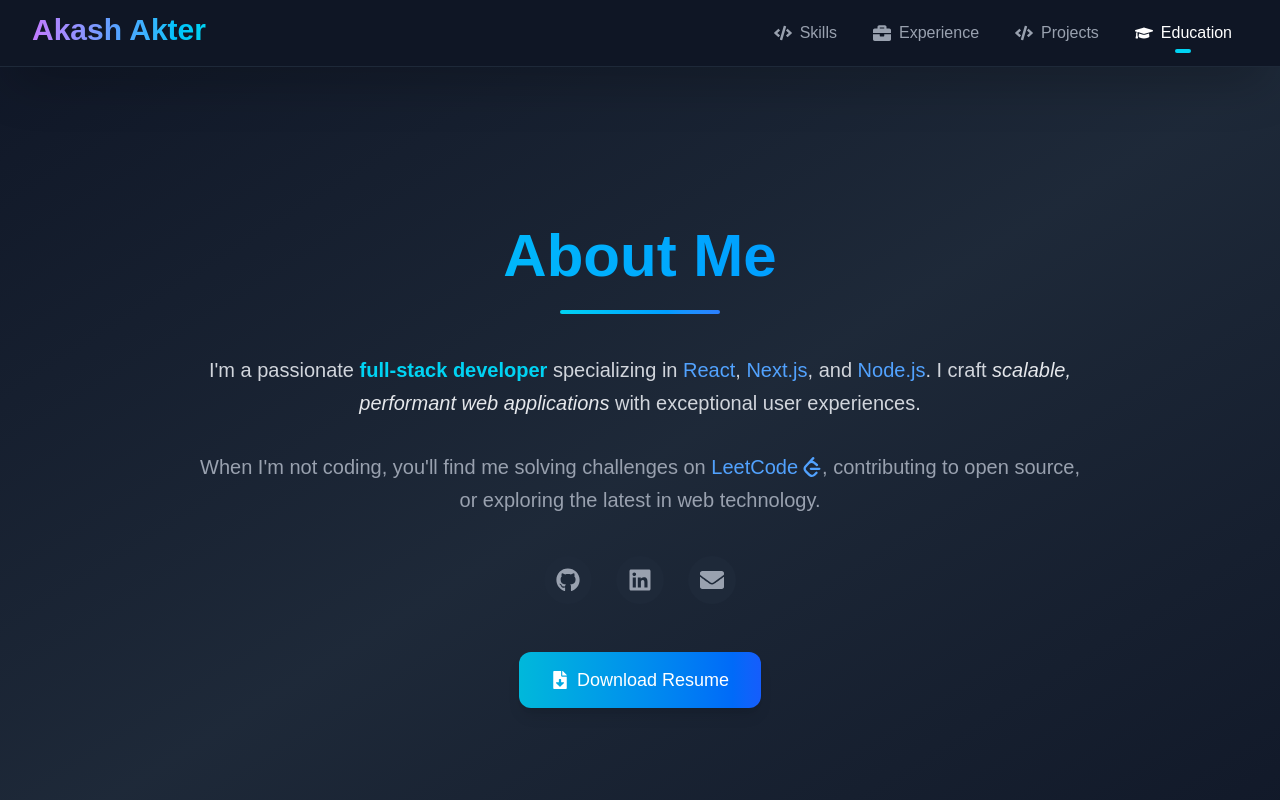
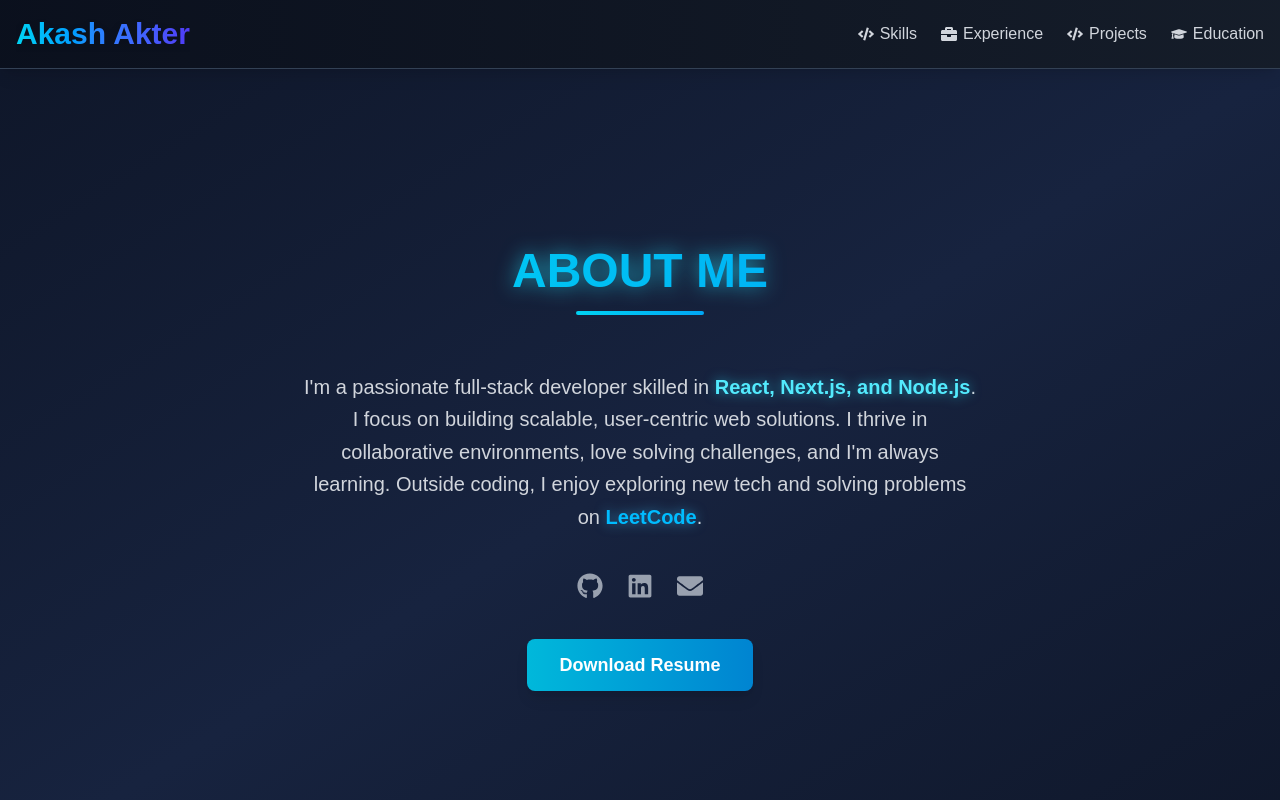
Before and after one commit to AkashAkter/akash-akter-portfolio, a Next.js app: page / in a window 1280 px wide. Shown: the top 800 px of the page. Built offline with nearby package versions, Linux system fonts and the light colour scheme; a web font is replaced by a local one.

Commit message:
updating

```diff
--- a/src/components/AboutMe.tsx
+++ b/src/components/AboutMe.tsx
@@ -1,15 +1,7 @@
-/* eslint-disable react/no-unescaped-entities */
 "use client";
 
 import React from "react";
-import {
-  FaGithub,
-  FaLinkedin,
-  FaEnvelope,
-  FaFileDownload,
-} from "react-icons/fa";
-import { motion } from "framer-motion";
-import { SiLeetcode } from "react-icons/si";
+import { FaGithub, FaLinkedin, FaEnvelope } from "react-icons/fa";
 
 const AboutMe = () => {
   const handleResumeDownload = () => {
@@ -19,131 +11,73 @@
     link.click();
   };
 
-  // Animation variants
-  const container = {
-    hidden: { opacity: 0 },
-    show: {
-      opacity: 1,
-      transition: {
-        staggerChildren: 0.1,
-        delayChildren: 0.3,
-      },
-    },
-  };
+  return (
+    <div className="hero min-h-screen bg-gradient-to-br from-[#0f172a] via-[#17233f] to-[#0f172a]">
+      <div className="hero-content text-center">
+        <div className="max-w-2xl">
+          {/* Title */}
+          <h1 className="text-4xl md:text-5xl font-bold text-transparent bg-clip-text bg-gradient-to-r from-cyan-400 to-sky-500 mb-4 drop-shadow-[0_0_10px_rgba(34,211,238,0.7)]">
+            ABOUT ME
+          </h1>
 
-  const item = {
-    hidden: { opacity: 0, y: 20 },
-    show: { opacity: 1, y: 0, transition: { duration: 0.5 } },
-  };
+          {/* Divider */}
+          <div className="w-32 h-1 mx-auto bg-gradient-to-r from-cyan-400 to-sky-500 rounded-full mb-8" />
 
-  return (
-    <section className="min-h-screen bg-gradient-to-br from-gray-900 via-gray-800 to-gray-900 flex items-center justify-center px-4 py-20">
-      <motion.div
-        className="max-w-4xl mx-auto"
-        initial="hidden"
-        animate="show"
-        variants={container}
-      >
-        {/* Title */}
-        <motion.h1
-          className="text-5xl md:text-6xl font-bold text-transparent bg-clip-text bg-gradient-to-r from-cyan-400 to-blue-500 mb-6 text-center"
-          variants={item}
-        >
-          About Me
-        </motion.h1>
-
-        {/* Divider */}
-        <motion.div
-          className="w-40 h-1 mx-auto bg-gradient-to-r from-cyan-400 to-blue-500 rounded-full mb-10 opacity-80"
-          variants={item}
-        />
-
-        {/* Content */}
-        <motion.div variants={item}>
-          <p className="text-gray-300 text-lg md:text-xl leading-relaxed mb-8 text-center">
-            I'm a passionate{" "}
-            <span className="font-semibold text-cyan-400">
-              full-stack developer
-            </span>{" "}
-            specializing in{" "}
-            <span className="font-medium text-blue-400">React</span>,{" "}
-            <span className="font-medium text-blue-400">Next.js</span>, and{" "}
-            <span className="font-medium text-blue-400">Node.js</span>. I craft{" "}
-            <span className="italic text-gray-200">
-              scalable, performant web applications
-            </span>{" "}
-            with exceptional user experiences.
+          {/* Paragraph */}
+          <p className="py-6 text-gray-300 text-xl leading-relaxed">
+            I&apos;m a passionate full-stack developer skilled in{" "}
+            <span className="font-semibold text-cyan-300 drop-shadow-[0_0_6px_rgba(34,211,238,0.6)]">
+              React, Next.js, and Node.js
+            </span>
+            . I focus on building scalable, user-centric web solutions. I thrive
+            in collaborative environments, love solving challenges, and I&apos;m
+            always learning. Outside coding, I enjoy exploring new tech and
+            solving problems on{" "}
+            <span className="font-semibold text-sky-400 drop-shadow-[0_0_6px_rgba(56,189,248,0.6)]">
+              LeetCode
+            </span>
+            .
           </p>
 
-          <p className="text-gray-400 text-lg md:text-xl leading-relaxed mb-10 text-center">
-            When I'm not coding, you'll find me solving challenges on{" "}
+          {/* Social Icons */}
+          <div className="flex justify-center gap-6 mb-6 mt-4">
             <a
-              href="https://leetcode.com/"
+              href="https://github.com/AkashAkter"
               target="_blank"
               rel="noopener noreferrer"
-              className="text-blue-400 hover:text-cyan-400 transition-colors inline-flex items-center"
+              className="text-gray-400 hover:text-cyan-400 transition-transform hover:scale-110"
+              aria-label="GitHub"
             >
-              LeetCode <SiLeetcode className="ml-1" />
+              <FaGithub size={26} />
             </a>
-            , contributing to open source, or exploring the latest in web
-            technology.
-          </p>
-        </motion.div>
-
-        {/* Social Links */}
-        <motion.div className="flex justify-center gap-6 mb-12" variants={item}>
-          {[
-            {
-              icon: <FaGithub size={24} />,
-              href: "https://github.com/AkashAkter",
-              label: "GitHub",
-            },
-            {
-              icon: <FaLinkedin size={24} />,
-              href: "https://www.linkedin.com/in/akash08akter/",
-              label: "LinkedIn",
-            },
-            {
-              icon: <FaEnvelope size={24} />,
-              href: "mailto:your.akash.akter08@gmail.com",
-              label: "Email",
-            },
-          ].map((social, index) => (
-            <motion.a
-              key={index}
-              href={social.href}
+            <a
+              href="https://www.linkedin.com/in/akash08akter/"
               target="_blank"
               rel="noopener noreferrer"
-              className="text-gray-400 hover:text-white p-3 rounded-full bg-gray-800 hover:bg-gray-700 transition-all duration-300 group"
-              whileHover={{ y: -5, scale: 1.1 }}
-              aria-label={social.label}
+              className="text-gray-400 hover:text-cyan-400 transition-transform hover:scale-110"
+              aria-label="LinkedIn"
             >
-              {social.icon}
-              <span className="absolute -bottom-8 left-1/2 transform -translate-x-1/2 opacity-0 group-hover:opacity-100 text-xs text-gray-300 transition-opacity">
-                {social.label}
-              </span>
-            </motion.a>
-          ))}
-        </motion.div>
+              <FaLinkedin size={26} />
+            </a>
+            <a
+              href="mailto:your.akash.akter08@gmail.com"
+              className="text-gray-400 hover:text-cyan-400 transition-transform hover:scale-110"
+              aria-label="Email"
+            >
+              <FaEnvelope size={26} />
+            </a>
+          </div>
 
-        {/* Resume Button */}
-        <motion.div className="text-center" variants={item}>
-          <motion.button
+          {/* Resume Button */}
+          <button
             onClick={handleResumeDownload}
-            className="px-8 py-3.5 text-lg font-medium rounded-xl bg-gradient-to-r from-cyan-500 to-blue-600 text-white shadow-lg relative overflow-hidden group"
-            whileHover={{ scale: 1.05 }}
-            whileTap={{ scale: 0.95 }}
+            className="mt-4 px-8 py-3 text-lg font-semibold rounded-lg bg-gradient-to-r from-cyan-500 to-sky-600 text-white shadow-lg hover:from-cyan-400 hover:to-sky-500 transition-all duration-300 hover:shadow-[0_0_20px_rgba(34,211,238,0.5)] hover:scale-105 focus:outline-none focus:ring-2 focus:ring-cyan-400 focus:ring-opacity-50"
           >
-            <div className="absolute inset-0 bg-gradient-to-r from-cyan-400 to-blue-500 opacity-0 group-hover:opacity-100 transition-opacity duration-300" />
-            <span className="relative flex items-center justify-center gap-2">
-              <FaFileDownload className="text-lg" />
-              Download Resume
-            </span>
-            <span className="absolute bottom-0 left-0 w-full h-0.5 bg-white scale-x-0 group-hover:scale-x-100 transition-transform duration-500 origin-left" />
-          </motion.button>
-        </motion.div>
-      </motion.div>
-    </section>
+            Download Resume
+          </button>
+        </div>
+      </div>
+    </div>
   );
 };
 
--- a/src/components/Header.tsx
+++ b/src/components/Header.tsx
@@ -2,172 +2,73 @@
 
 import Link from "next/link";
 import React from "react";
-import {
-  FaCode,
-  FaGraduationCap,
-  FaBriefcase,
-  FaBars,
-  FaTimes,
-} from "react-icons/fa";
-import { motion, AnimatePresence } from "framer-motion";
+import { FaCode, FaGraduationCap, FaBriefcase } from "react-icons/fa";
+import { motion } from "framer-motion";
 
 const navItems = [
-  { id: "skills", icon: <FaCode className="text-lg" />, label: "Skills" },
+  { id: "skills", icon: <FaCode className="mr-1.5" />, label: "Skills" },
   {
     id: "experience",
-    icon: <FaBriefcase className="text-lg" />,
+    icon: <FaBriefcase className="mr-1.5" />,
     label: "Experience",
   },
-  { id: "projects", icon: <FaCode className="text-lg" />, label: "Projects" },
+  { id: "projects", icon: <FaCode className="mr-1.5" />, label: "Projects" },
   {
     id: "education",
-    icon: <FaGraduationCap className="text-lg" />,
+    icon: <FaGraduationCap className="mr-1.5" />,
     label: "Education",
   },
 ];
 
 const Header = () => {
-  const [mobileMenuOpen, setMobileMenuOpen] = React.useState(false);
-  const [activeSection, setActiveSection] = React.useState("");
-
   const scrollToSection = (id: string) => {
     const element = document.getElementById(id);
-    if (element) {
-      element.scrollIntoView({ behavior: "smooth" });
-      setActiveSection(id);
-    }
-    setMobileMenuOpen(false);
+    if (element) element.scrollIntoView({ behavior: "smooth" });
   };
 
-  React.useEffect(() => {
-    const handleScroll = () => {
-      const sections = navItems.map((item) => item.id);
-      const scrollPosition = window.scrollY + 100;
-
-      for (const section of sections) {
-        const element = document.getElementById(section);
-        if (element) {
-          const offsetTop = element.offsetTop;
-          const offsetHeight = element.offsetHeight;
-
-          if (
-            scrollPosition >= offsetTop &&
-            scrollPosition < offsetTop + offsetHeight
-          ) {
-            setActiveSection(section);
-            break;
-          }
-        }
-      }
-    };
-
-    window.addEventListener("scroll", handleScroll);
-    return () => window.removeEventListener("scroll", handleScroll);
-  }, []);
-
   return (
-    <header className="sticky top-0 z-50 bg-gray-900/95 backdrop-blur-md border-b border-gray-800 shadow-2xl">
-      <div className="container mx-auto px-4 lg:px-8">
-        <div className="flex justify-between items-center py-3">
+    <header className="sticky top-0 z-50 bg-gradient-to-r from-[#0f172a]/70 to-[#1e293b]/70 backdrop-blur-md border-b border-[#334155] shadow-lg">
+      <div className="container mx-auto px-4">
+        <div className="flex justify-between items-center py-4">
           {/* Logo */}
           <Link href="/">
-            <motion.div
+            <motion.button
               onClick={() => scrollToSection("home")}
-              className="group relative"
-              whileHover={{ scale: 1.03 }}
-              whileTap={{ scale: 0.98 }}
+              className="group relative overflow-hidden"
+              whileHover={{ scale: 1.05 }}
             >
-              <div className="absolute -inset-2 bg-gradient-to-r from-purple-600 to-blue-500 rounded-lg opacity-0 group-hover:opacity-20 blur transition-all duration-300" />
-              <h1 className="text-2xl md:text-3xl font-bold text-transparent bg-clip-text bg-gradient-to-r from-purple-400 via-blue-400 to-cyan-400">
+              <div className="absolute inset-0 bg-gradient-to-r from-cyan-500 to-blue-600 opacity-0 group-hover:opacity-20 blur-md transition-all duration-500" />
+              <h1 className="text-3xl font-extrabold text-transparent bg-clip-text bg-gradient-to-r from-cyan-400 via-blue-500 to-indigo-600 drop-shadow-lg">
                 Akash Akter
+              </h1>
               <motion.span
-                  className="block h-0.5 bg-gradient-to-r from-purple-500 to-blue-500 mt-1"
+                className="absolute bottom-0 left-0 w-full h-0.5 bg-gradient-to-r from-cyan-400 to-blue-500"
                 initial={{ scaleX: 0 }}
                 whileHover={{ scaleX: 1 }}
                 transition={{ duration: 0.3 }}
               />
-              </h1>
-            </motion.div>
+            </motion.button>
           </Link>
 
-          {/* Desktop Navigation */}
-          <nav className="hidden md:flex items-center space-x-1">
+          {/* Navigation & Socials */}
+          <div className="flex items-center space-x-8">
+            <nav className="hidden md:flex space-x-6">
               {navItems.map(({ id, icon, label }) => (
-              <motion.button
+                <button
                   key={id}
                   onClick={() => scrollToSection(id)}
-                className={`relative px-4 py-2 rounded-lg transition-all duration-300 ${
-                  activeSection === id
-                    ? "text-white"
-                    : "text-gray-400 hover:text-white"
-                }`}
-                whileHover={{ y: -2 }}
-                whileTap={{ scale: 0.95 }}
+                  className="flex items-center text-gray-300 hover:text-cyan-400 relative group transition-all duration-300"
                 >
-                <div className="flex items-center">
-                  <span className="mr-2">{icon}</span>
-                  <span>{label}</span>
-                </div>
-                {activeSection === id && (
-                  <motion.div
-                    className="absolute bottom-0 left-1/2 w-4 h-1 bg-cyan-400 rounded-full -translate-x-1/2"
-                    layoutId="activeIndicator"
-                    transition={{ type: "spring", stiffness: 300, damping: 25 }}
-                  />
-                )}
-              </motion.button>
+                  {icon}
+                  <span className="relative">
+                    {label}
+                    <span className="absolute bottom-[-2px] left-0 w-0 h-[2px] bg-cyan-400 group-hover:w-full transition-all duration-300" />
+                  </span>
+                </button>
               ))}
             </nav>
-
-          {/* Mobile Menu Button */}
-          <motion.button
-            className="md:hidden p-2 rounded-lg text-gray-400 hover:text-white focus:outline-none"
-            onClick={() => setMobileMenuOpen(!mobileMenuOpen)}
-            whileHover={{ scale: 1.1 }}
-            whileTap={{ scale: 0.9 }}
-          >
-            {mobileMenuOpen ? <FaTimes size={24} /> : <FaBars size={24} />}
-          </motion.button>
           </div>
-
-        {/* Mobile Menu */}
-        <AnimatePresence>
-          {mobileMenuOpen && (
-            <motion.div
-              initial={{ opacity: 0, height: 0 }}
-              animate={{ opacity: 1, height: "auto" }}
-              exit={{ opacity: 0, height: 0 }}
-              transition={{ duration: 0.3 }}
-              className="md:hidden overflow-hidden"
-            >
-              <div className="pt-2 pb-4 space-y-2">
-                {navItems.map(({ id, icon, label }) => (
-                  <motion.button
-                    key={id}
-                    onClick={() => scrollToSection(id)}
-                    className={`w-full flex items-center px-4 py-3 rounded-lg transition-all ${
-                      activeSection === id
-                        ? "bg-gray-800 text-white"
-                        : "text-gray-400 hover:bg-gray-800 hover:text-white"
-                    }`}
-                    whileTap={{ scale: 0.98 }}
-                  >
-                    <span className="mr-3">{icon}</span>
-                    <span>{label}</span>
-                    {activeSection === id && (
-                      <motion.span
-                        className="ml-auto w-2 h-2 bg-cyan-400 rounded-full"
-                        initial={{ scale: 0 }}
-                        animate={{ scale: 1 }}
-                        transition={{ type: "spring", stiffness: 500 }}
-                      />
-                    )}
-                  </motion.button>
-                ))}
         </div>
-            </motion.div>
-          )}
-        </AnimatePresence>
       </div>
     </header>
   );
```
Lines whose indentation alone changed are shown as unchanged.
